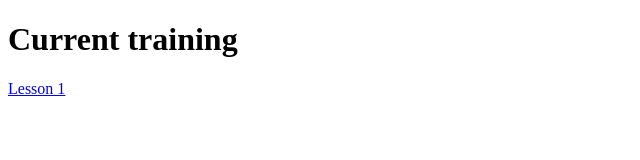
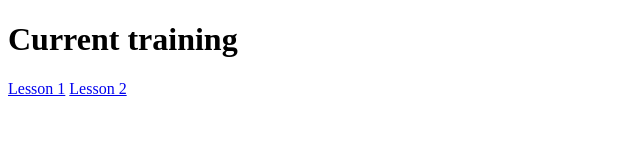
Before and after one commit to slvborisov/slvborisov.github.io, a plain HTML site: page index.html in a window 1280 px wide. Shown: the full height of the page, 0-640 px from the left. Drawn offline with Linux system fonts and the light colour scheme.

Commit message:
Update index.html

```diff
--- a/index.html
+++ b/index.html
@@ -1,17 +1,15 @@
 <!DOCTYPE html>
 <html lang="en">
-
 <head>
     <meta charset="UTF-8">
     <meta name="viewport" content="width=device-width, initial-scale=1.0">
     <title>Central</title>
 </head>
-
 <body>
     <main>
         <h1>Current training</h1>
         <a href="#">Lesson 1</a>
+         <a href="#">Lesson 2</a>
     </main>
 </body>
-
 </html>
```
